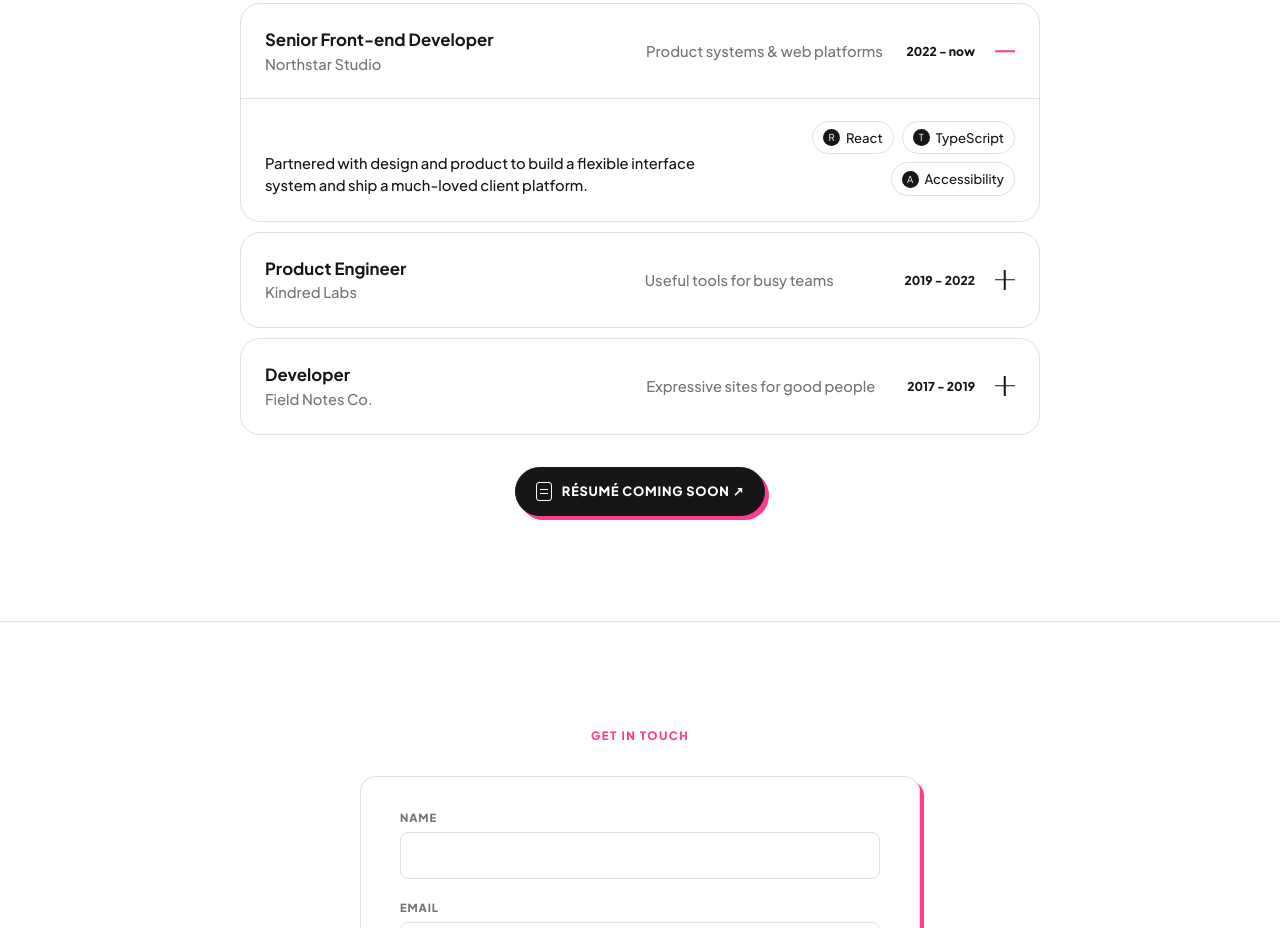
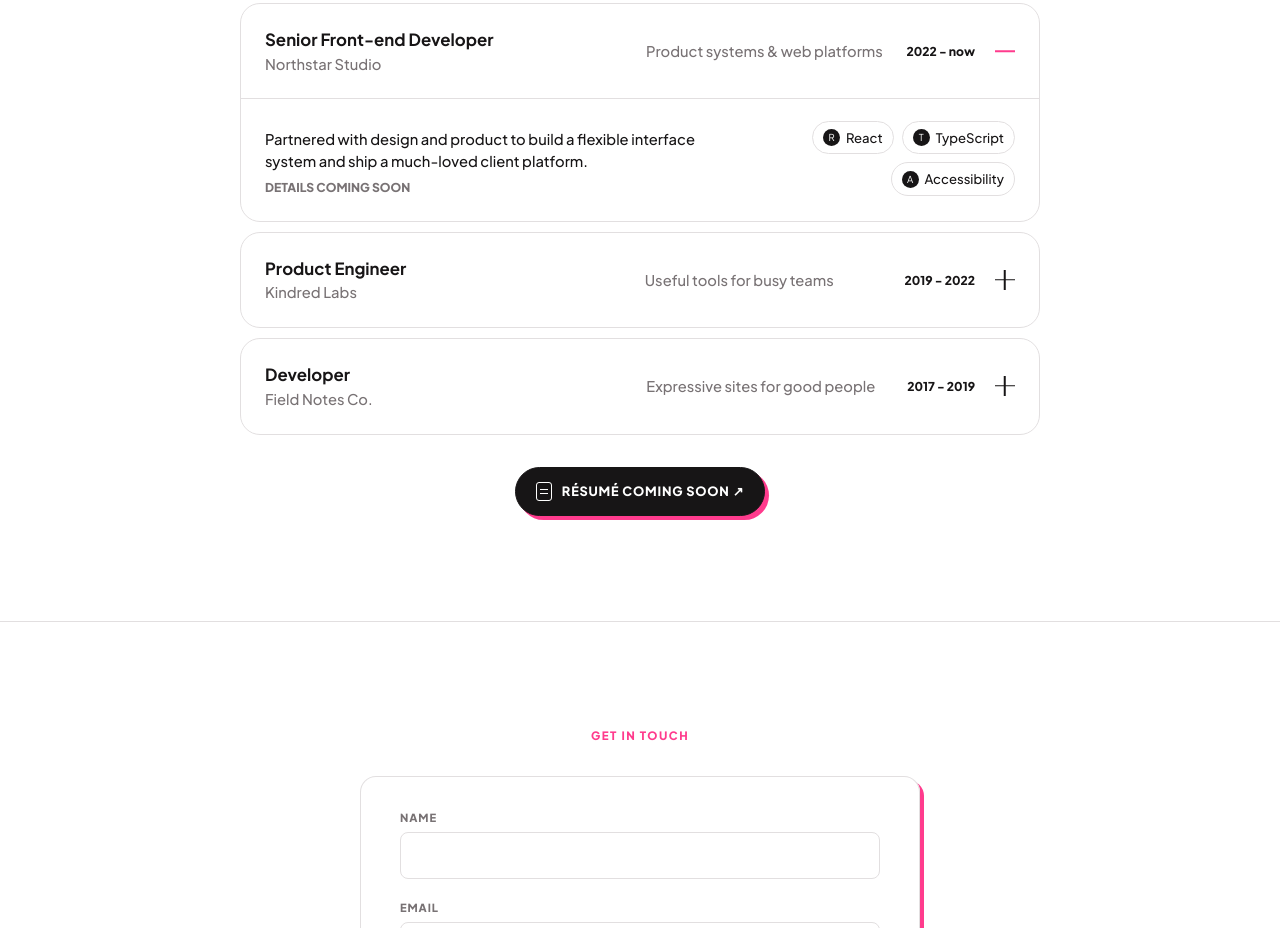
Before and after one commit to roganhope/personalsite, a Next.js app: page / in a window 1280 px wide. Shown: the part 2980-3908 px from the top of the page. Built offline with nearby package versions, Linux system fonts and the light colour scheme.

Commit message:
Add 'Details coming soon' note under each résumé dropdown

```diff
--- a/src/components/experience-list.tsx
+++ b/src/components/experience-list.tsx
@@ -44,7 +44,10 @@ export default function ExperienceList() {
                     : "-translate-y-2 pt-0 pb-0 opacity-0"
                 }`}
               >
-                <p className="m-0 max-w-[470px] text-[.92rem] text-ink">{role.copy}</p>
+                <div className="max-w-[470px]">
+                  <p className="m-0 text-[.92rem] text-ink">{role.copy}</p>
+                  <p className="m-0 mt-1.5 text-[.76rem] font-[750] text-muted uppercase">Details coming soon</p>
+                </div>
                 <Pills items={role.skills} className="max-w-[300px] justify-end max-[700px]:justify-start" />
               </div>
             </div>
```
